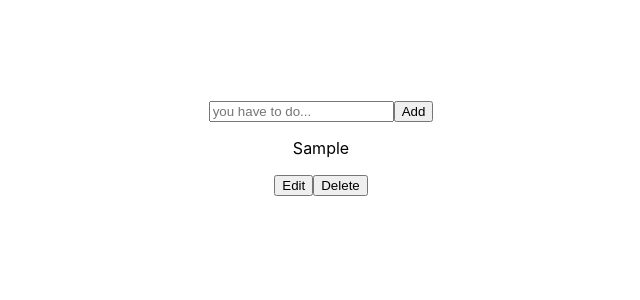
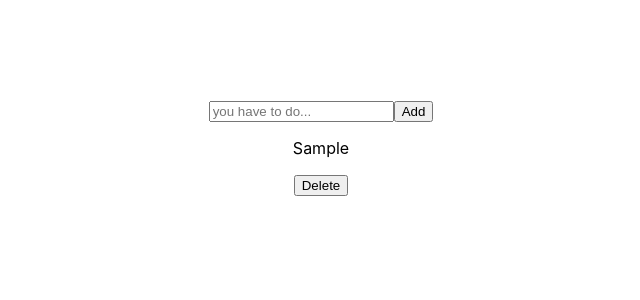
Before and after one commit to VahePashayan/ToDoList, a React (Create React App) app: page / in a window 1280 px wide. Both pictures are taken after typing "Sample" into the empty fields and a click on the button "Add". Shown: the top 300 px of the page, without its empty margins (319-959 px from the left). Built offline with nearby package versions, Linux system fonts and the light colour scheme.

Commit message:
feat: added delete function, but it doesn't work correctly

```diff
--- a/src/components/Task.jsx
+++ b/src/components/Task.jsx
@@ -1,11 +1,10 @@
 import React from 'react'
 
-const Task = ({list}) => {
+const Task = ({list, onClick}) => {
     return list.map((el) =>
     <span>
-        <p>{el}</p>
-        <button>Edit</button>
-        <button>Delete</button>
+        <p>{el.value}</p>
+        <button onClick={onClick}>Delete</button>
     </span>)
 }
 
--- a/src/components/ToDo/ToDo.jsx
+++ b/src/components/ToDo/ToDo.jsx
@@ -12,17 +12,28 @@ class ToDo extends Component {
       tasksList: [],
     };
   }
+
   inputList = [];
 
+  id = 0;
+
   handleAdd = () => {
-    this.inputList.push(this.state.inputValue);
+    this.id = this.id + 1;
+    this.inputList.push({ value: this.state.inputValue, id: this.id });
     this.setState({ tasksList: this.inputList });
     this.setState({ inputValue: "" });
-    console.log(this.inputList);
+    console.log(this.state.tasksList);
   };
 
   handleChange = (e) => {
     this.setState({ inputValue: e.target.value });
+  };
+
+  handleDelete = () => {
+    this.setState(({ tasksList }) => ({
+      tasksList: tasksList.filter((el) => el.id !== this.id),
+    }));
+    console.log(this.state.tasksList);
   };
 
   render() {
@@ -35,7 +46,7 @@ class ToDo extends Component {
             onClick={this.handleAdd}
           />
         </span>
-        <Task list={this.state.tasksList} />
+        <Task list={this.state.tasksList} onClick={this.handleDelete}/>
       </div>
     );
   }
```
